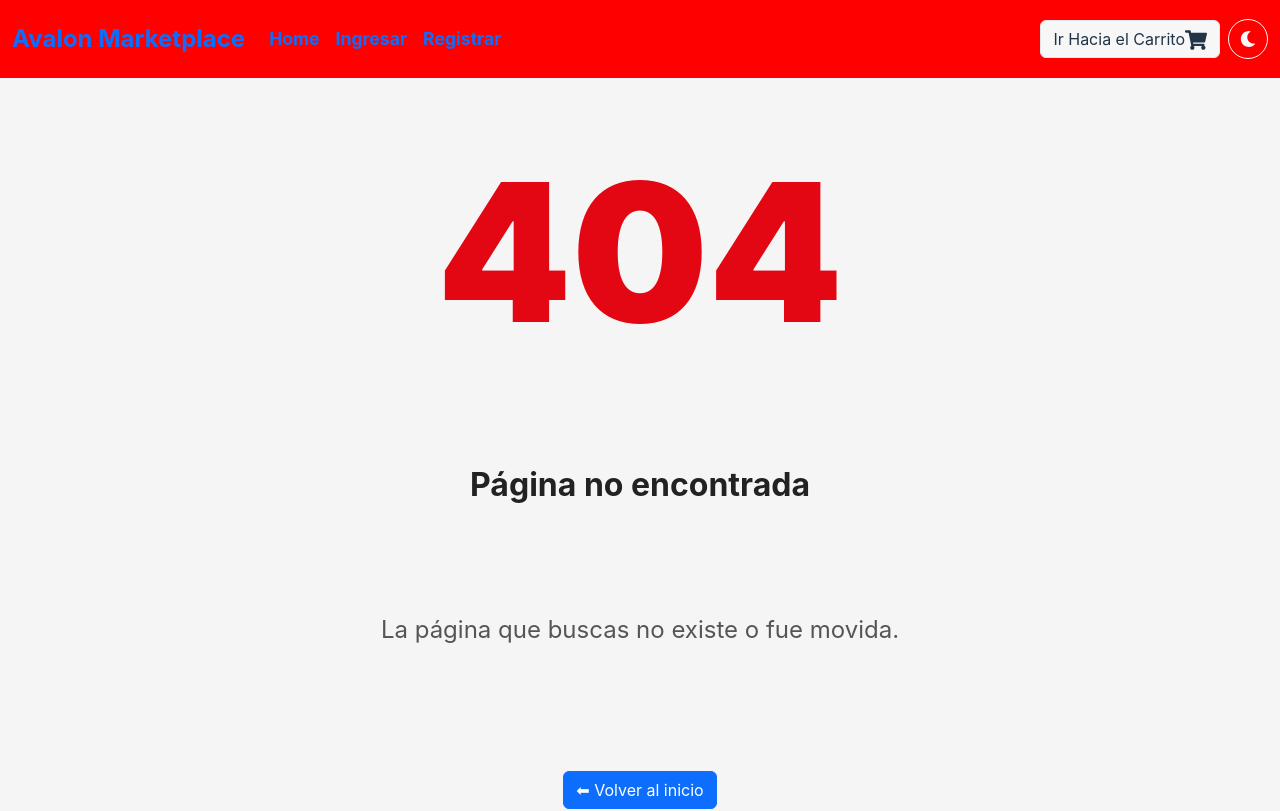
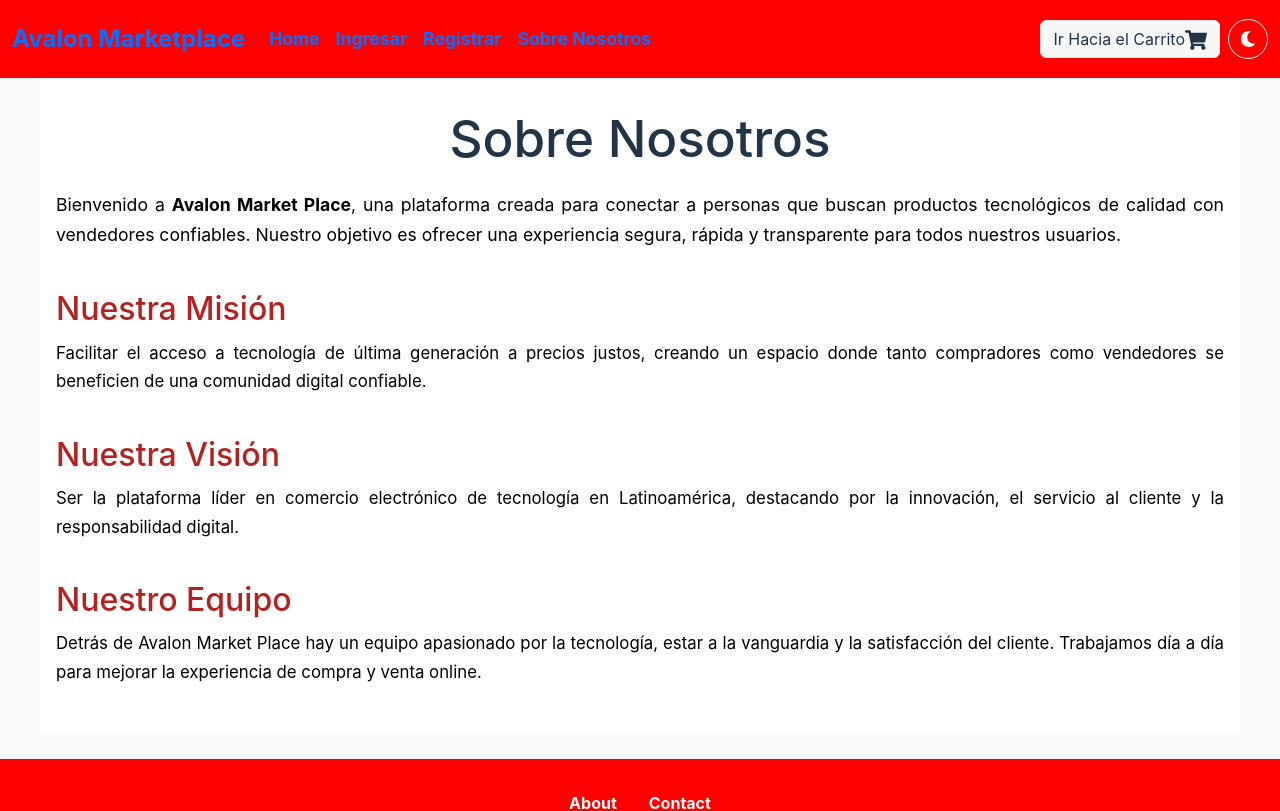
Before and after one commit to JoseQuevedo333/Proyecto_Final_Market_Place, a React (Vite) app in the folder Frontend/Market_Place/: page /Sobre_Nosotros in a window 1280 px wide. Shown: the top 811 px of the page. Built offline with nearby package versions, Linux system fonts and the light colour scheme.

Commit message:
Some changes

```diff
--- a/Frontend/Market_Place/src/App.jsx
+++ b/Frontend/Market_Place/src/App.jsx
@@ -11,6 +11,7 @@ import Profile from "./Pages/Profile";
 import NotFound from "./Pages/NotFound";
 import AddProductForm from "./components/Forms/AddProductForm";
 import Settings from "./Pages/Settings";
+import Sobre_Nosotros from "./Pages/Sobre_Nosotros";
 
 function App() {
   return (
@@ -25,7 +26,10 @@ function App() {
       <Route path="/componentesfidel" element={<ComponentesFidel />} />
       <Route path="/categoria/cables" element={<ResultsFound />} />
       <Route path="/profile" element={<Profile />} />
+      <Route path="/Sobre_Nosotros" element={<Sobre_Nosotros />} />
+      <Route path="/settings" element={<Settings />} />
       <Route path="*" element={<NotFound />} />
+
       <Route
         path="/add-product"
         element={
--- /dev/null
+++ b/Frontend/Market_Place/src/Pages/Sobre_Nosotros.jsx
@@ -0,0 +1,61 @@
+// src/Pages/SobreNosotros.jsx
+import Navbar from "../components/Layout/Navbar";
+import Footer from "../components/Layout/Footer";
+
+export default function SobreNosotros() {
+  return (
+    <div
+      style={{
+        display: "flex",
+        flexDirection: "column",
+        minHeight: "100vh",
+        backgroundColor: "#f8f9fa",
+      }}
+    >
+      <Navbar />
+
+      <main style={{ flex: 1, padding: "2rem 1rem", maxWidth: 1200, margin: "0 auto" }}>
+        <h1 className="text-theme mb-4" style={{ textAlign: "center" }}>
+          Sobre Nosotros
+        </h1>
+
+        <section style={{ marginBottom: 40 }}>
+          <p style={{ fontSize: "1.1rem", lineHeight: 1.7, textAlign: "justify" }}>
+            Bienvenido a <strong> Avalon Market Place</strong>, una plataforma creada para conectar a
+            personas que buscan productos tecnológicos de calidad con vendedores confiables.
+            Nuestro objetivo es ofrecer una experiencia segura, rápida y transparente para
+            todos nuestros usuarios.
+          </p>
+        </section>
+
+        <section style={{ marginBottom: 40 }}>
+          <h2 style={{ color: "#b22222", marginBottom: 10 }}>Nuestra Misión</h2>
+          <p style={{ fontSize: "1.05rem", lineHeight: 1.7, textAlign: "justify" }}>
+            Facilitar el acceso a tecnología de última generación a precios justos,
+            creando un espacio donde tanto compradores como vendedores se beneficien
+            de una comunidad digital confiable.
+          </p>
+        </section>
+
+        <section style={{ marginBottom: 40 }}>
+          <h2 style={{ color: "#b22222", marginBottom: 10 }}>Nuestra Visión</h2>
+          <p style={{ fontSize: "1.05rem", lineHeight: 1.7, textAlign: "justify" }}>
+            Ser la plataforma líder en comercio electrónico de tecnología en Latinoamérica,
+            destacando por la innovación, el servicio al cliente y la responsabilidad digital.
+          </p>
+        </section>
+
+        <section>
+          <h2 style={{ color: "#b22222", marginBottom: 10 }}>Nuestro Equipo</h2>
+          <p style={{ fontSize: "1.05rem", lineHeight: 1.7, textAlign: "justify" }}>
+            Detrás de Avalon Market Place hay un equipo apasionado por la tecnología,
+            estar a la vanguardia y la satisfacción del cliente. Trabajamos día a día
+            para mejorar la experiencia de compra y venta online.
+          </p>
+        </section>
+      </main>
+
+      <Footer />
+    </div>
+  );
+}
--- a/Frontend/Market_Place/src/components/Layout/Cart.jsx
+++ b/Frontend/Market_Place/src/components/Layout/Cart.jsx
@@ -1,33 +1,26 @@
-import React from "react";
+import React, { useEffect, useState } from "react"; // ✅ added useState & useEffect
 import "../../css/TechCart.css";
-import { useCart } from "../../context/CartContext"; // 👈 hook global
+import { useCart } from "../../context/CartContext"; // 👈 global cart hook
 
 export default function Cart() {
   const { cart, addToCart, increase, decrease, remove, total } = useCart();
+  const [products, setProducts] = useState([]);
 
-  // 🔹 Pool de imágenes
-  const IMG_POOL = [
-    "https://m.media-amazon.com/images/I/71CXIa3POML._AC_SY200_.jpg",
-    "https://m.media-amazon.com/images/I/51drH2GQkZL._AC_SY200_.jpg",
-    "https://m.media-amazon.com/images/I/71Yk6yF+UsL._AC_SY200_.jpg",
-    "https://m.media-amazon.com/images/I/714rrcSCYgL._AC_SY200_.jpg",
-    "https://m.media-amazon.com/images/I/51fSHzJV5dL._AC_SY200_.jpg",
-  ];
+  // ✅ Fetch products from your backend
+  useEffect(() => {
+    const fetchProducts = async () => {
+      try {
+        const res = await fetch("http://localhost:5000/api/products"); // 👈 backend endpoint
+        const data = await res.json();
+        setProducts(data);
+      } catch (err) {
+        console.error("Error fetching products:", err);
+      }
+    };
+    fetchProducts();
+  }, []);
 
-  // 🔹 Precios estáticos para Fidel (se alternan igual que las imágenes)
-  const PRICE_POOL = [49.99, 79.99, 129.99, 199.99, 299.99];
-
-  // 🔹 Productos de Fidel
-  const fidelProducts = Array.from({ length: 18 }).map((_, i) => ({
-    id: `fidel-${i}`,
-    name: `Producto ${i + 1}`,
-    price: PRICE_POOL[i % PRICE_POOL.length], // 👈 precio fijo
-    img: IMG_POOL[i % IMG_POOL.length], // 👈 imagen fija
-  }));
-
-  // 🔹 Unificamos todos los productos
-  const products = [...fidelProducts];
-
+  // ✅ Checkout handler
   const handleCheckout = () => {
     if (cart.length === 0) return alert("Your cart is empty!");
     alert(`Checkout successful! Total: $${total.toFixed(2)}`);
@@ -35,36 +28,42 @@ export default function Cart() {
 
   return (
     <main className="tech-cart-container d-flex flex-column min-vh-100">
-      <h1 className="tech-cart-title">💻 SuperTech Store</h1>
+      <h1 className="tech-cart-title">💻 Avalon Marketplace</h1>
 
-      {/* Product Cards */}
+      {/* 🔹 Product Cards */}
       <div className="tech-product-list row mb-4 flex-grow-1">
-        {products.map((product) => (
+        {products.length === 0 ? (
+          <p className="text-center text-muted">Cargando productos...</p>
+        ) : (
+          products.map((product) => (
             <div key={product.id} className="col-12 col-md-6 mb-3">
               <div className="card tech-product-card h-100">
                 <img
-                src={product.img}
+                  src={product.image_url || product.img} // ✅ handle backend field
                   className="card-img-top tech-product-img"
                   alt={product.name}
                 />
                 <div className="card-body d-flex flex-column">
-                <h5 className="card-title tech-product-name">{product.name}</h5>
+                  <h5 className="card-title tech-product-name">
+                    {product.name}
+                  </h5>
                   <p className="card-text tech-product-price">
-                  ${product.price.toFixed(2)}
+                    ${product.price?.toFixed(2) || "0.00"}
                   </p>
                   <button
                     className="btn btn-tech-add mt-auto"
                     onClick={() => addToCart(product)}
                   >
-                  Add to Cart
+                    Añadir al carrito
                   </button>
                 </div>
               </div>
             </div>
-        ))}
+          ))
+        )}
       </div>
 
-      {/* Cart Offcanvas Button */}
+      {/* 🔹 Cart Offcanvas Button */}
       <button
         className="btn btn-tech-cart mb-4 align-self-center"
         type="button"
@@ -72,17 +71,17 @@ export default function Cart() {
         data-bs-target="#techCartOffcanvas"
         aria-controls="techCartOffcanvas"
       >
-        🛒 Open Cart ({cart.length})
+        🛒 Abrir carrito ({cart.length})
       </button>
 
-      {/* Cart Offcanvas */}
+      {/* 🔹 Cart Offcanvas */}
       <div
         className="offcanvas offcanvas-end"
         tabIndex="-1"
         id="techCartOffcanvas"
       >
         <div className="offcanvas-header tech-cart-header">
-          <h5 className="offcanvas-title">🛒 Your Cart</h5>
+          <h5 className="offcanvas-title">🛒 Tú carrito</h5>
           <button
             type="button"
             className="btn-close btn-close-white"
@@ -91,7 +90,7 @@ export default function Cart() {
         </div>
         <div className="offcanvas-body">
           {cart.length === 0 ? (
-            <p className="text-center text-muted">Your cart is empty</p>
+            <p className="text-center text-muted">Tú carrito está vacio</p>
           ) : (
             <ul className="list-group mb-3">
               {cart.map((item) => (
@@ -101,7 +100,7 @@ export default function Cart() {
                 >
                   <div className="d-flex align-items-center">
                     <img
-                      src={item.img}
+                      src={item.image_url || item.img}
                       alt={item.name}
                       className="tech-cart-item-img me-2"
                     />
@@ -146,7 +145,7 @@ export default function Cart() {
             onClick={handleCheckout}
             disabled={cart.length === 0}
           >
-            Checkout
+            Ir a pagar
           </button>
         </div>
       </div>
--- a/Frontend/Market_Place/src/components/Layout/Navbar.jsx
+++ b/Frontend/Market_Place/src/components/Layout/Navbar.jsx
@@ -66,7 +66,18 @@ export default function Navbar() {
                 Registrar
               </Link>
             </li>
+            <li className="nav-item">
+              <Link
+                className="nav-link fw-bold"
+                to="/Sobre_Nosotros"
+                style={{ fontSize: "1.1rem", color: "white" }}
+              >
+                Sobre Nosotros
+              </Link>
+            </li>
           </ul>
+
+
 
           {/* Derecha: Carrito + Botón tema */}
           <div className="d-flex align-items-center">
```
Lines whose indentation alone changed are shown as unchanged.
